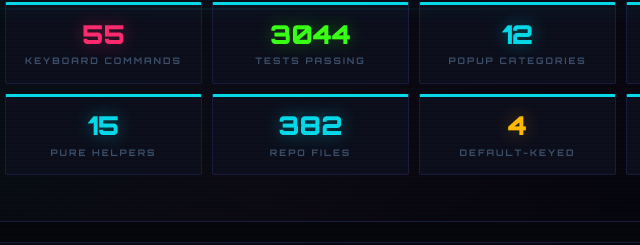
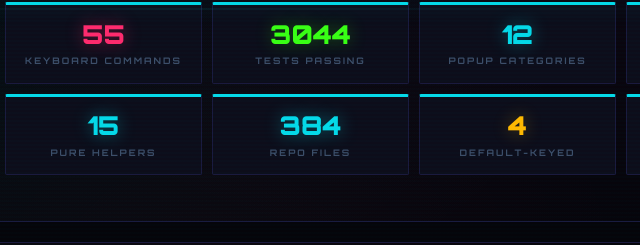
Before and after one commit to MenkeTechnologies/zpwrchrome, a browser extension: page docs/report.html in a window 1280 px wide. Shown: the part 324-569 px from the top of the page, 433-1073 px from the left. Drawn offline with nearby package versions, Linux system fonts and the light colour scheme.

Commit message:
docs: refresh report repo-file count (382 -> 384, geo-data.js + test)

```diff
--- a/docs/report.html
+++ b/docs/report.html
@@ -129,7 +129,7 @@
       <div class="stat-card"><div class="v">40</div><div class="l">Dispatch Handlers</div></div>
       <div class="stat-card"><div class="v">19</div><div class="l">Permissions</div></div>
       <div class="stat-card"><div class="v">15</div><div class="l">Pure Helpers</div></div>
-      <div class="stat-card"><div class="v">382</div><div class="l">Repo Files</div></div>
+      <div class="stat-card"><div class="v">384</div><div class="l">Repo Files</div></div>
       <div class="stat-card"><div class="v y">4</div><div class="l">Default-Keyed</div></div>
       <div class="stat-card"><div class="v">v0.22.30</div><div class="l">Version</div></div>
     </div>
```
